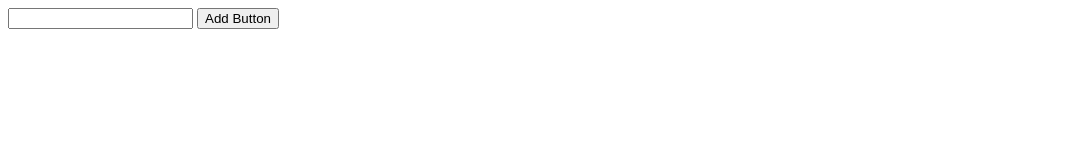
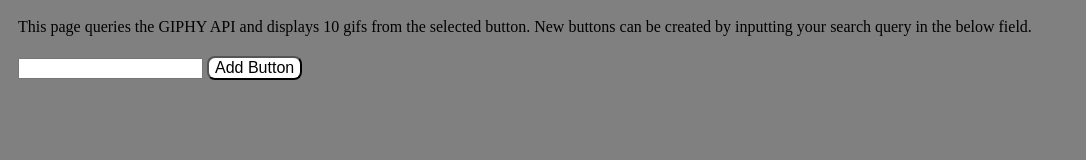
Before and after one commit to lawrenceslng/Giphy_HW, a plain HTML site: page index.html in a window 1280 px wide. Shown: the whole page, without its empty margins (0-1086 px from the left). Drawn offline with nearby package versions, Linux system fonts and the light colour scheme.

Commit message:
complete

```diff
--- a/assets/app.js
+++ b/assets/app.js
@@ -37,7 +37,7 @@ $(document).on("click",".topic",function()
             var rating = res.data[i].rating;
             var stillImg = res.data[i].images.fixed_height_still.url;
             var aniImg = res.data[i].images.fixed_height.url;
-            newDiv.html("<span>Rating: "+rating+"</span><img src="+stillImg+" data-still='"+stillImg+"' data-animate='" +aniImg+"' data-state='still'>");
+            newDiv.html("<span>Rating: "+rating+"</span><br><img src="+stillImg+" data-still='"+stillImg+"' data-animate='" +aniImg+"' data-state='still'>");
             //debugger;
             //<img class='hide' src="+res.data[i].images.fixed_height.url
             console.log(i);
--- a/assets/style.css
+++ b/assets/style.css
@@ -0,0 +1,19 @@
+body{
+    background-color: grey;
+}
+form{
+    padding: 10px;
+}
+button{
+    background-color: blue;
+    color: white;
+    font-size: 16px;
+    border-radius: 8px;
+}
+#addTopic{
+    background-color: white;
+    color: black;
+}
+#intro{
+    padding: 10px;
+}
--- a/index.html
+++ b/index.html
@@ -10,6 +10,9 @@
 </head>
 
 <body>
+    <div id="intro">
+        This page queries the GIPHY API and displays 10 gifs from the selected button. New buttons can be created by inputting your search query in the below field.
+    </div>
     <form>
         <input type="text" id="topic">
         <button id="addTopic">Add Button</button>
```
